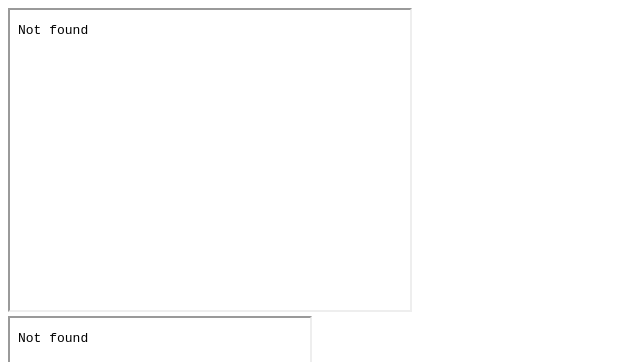
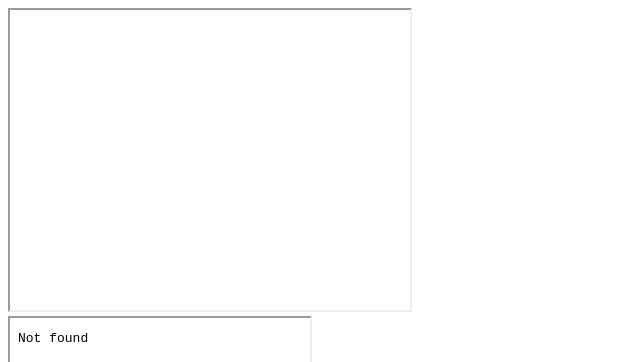
Before and after one commit to uchanh/Hoang-Duc-Hanh, a plain HTML site: page bai6.html in a window 1280 px wide. Shown: the top 362 px of the page, 0-640 px from the left. Drawn offline with Linux system fonts and the light colour scheme.

Commit message:
Update bai6.html

```diff
--- a/bai6.html
+++ b/bai6.html
@@ -4,8 +4,8 @@
 	<meta charset="UTF-8"/>
 </head>
 <body>
-	<iframe src="New folder/video1.html"
-			src="New folder/audio1.html" name="iframe a"width="400" height="300"></iframe>
+	<iframe src="D:UC/HTML/Baitap/New folder/video1.html"
+			src="D:UC/HTML/Baitap/New folder/audio1.html" name="iframe a"width="400" height="300"></iframe>
 	<br><iframe src="New folder/table.html"></iframe>
 
 </body>
```
